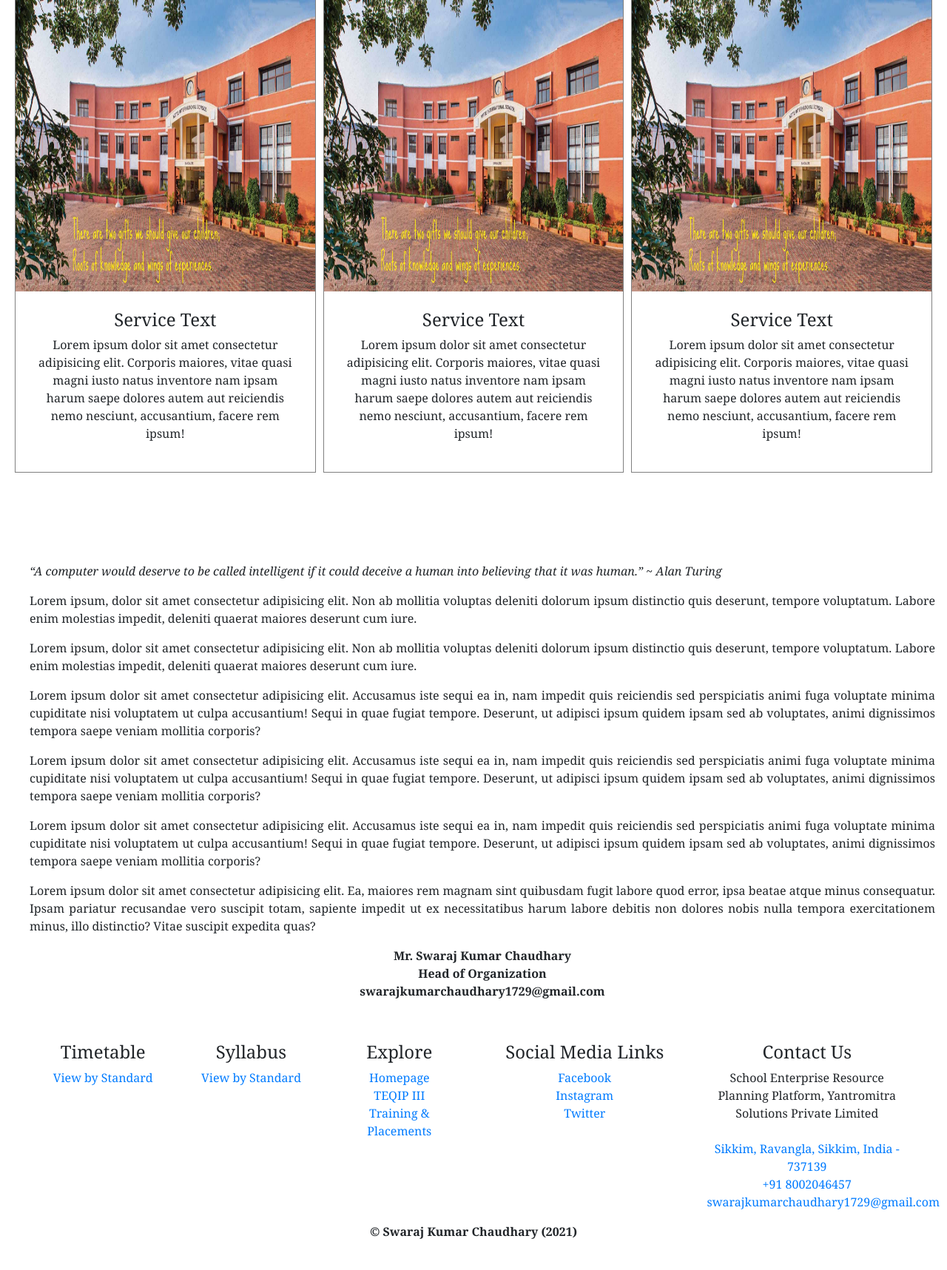
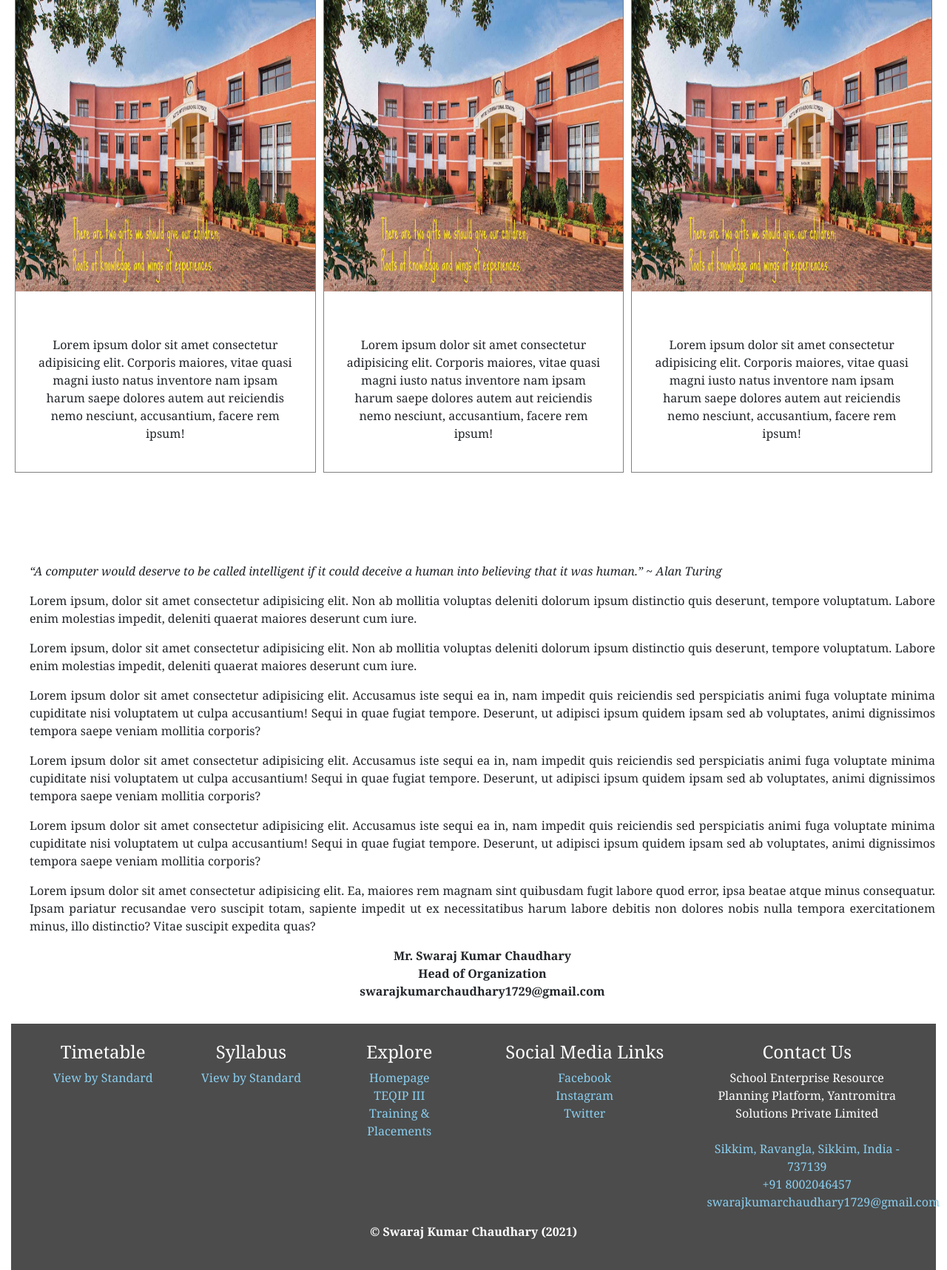
Before and after one commit to gyrodope69/school-management-website, a PHP site: page /index.php in a window 1280 px wide. Shown: the part 1160-2877 px from the top of the page at 74% size. Run offline with PHP 8.4, Linux system fonts and the light colour scheme; data comes from the database, SQL or seed files in the repository.

Commit message:
Update footer.php
changes in footer

```diff
--- a/includes/footer.php
+++ b/includes/footer.php
@@ -1,5 +1,9 @@
-<footer id="footer resources" class="p-4">
-    <div class="container-fluid" id="inner-footer">
+<style>
+    h4 {color:white;}
+    a {color:#89CFF0;}
+</style>
+<footer id="footer resources" class="p-4" style="background-color: rgba(0, 0, 0, 0.7);color:#fff">
+    <div class="container-fluid" id="inner-footer" >
         <div class="row">
             <div class="col-md-2 row-col">
                 <ul>
@@ -32,7 +36,7 @@
             <div class="col-md-3 row-col">
                 <ul>
                     <h4>Contact Us</h4>
-                    <li><span>School Enterprise Resource Planning Platform, Yantromitra Solutions Private Limited</span></li><br>
+                    <li style="color:white"><span>School Enterprise Resource Planning Platform, Yantromitra Solutions Private Limited</span></li><br>
                     <li><a href="https://goo.gl/maps/y3ZwTV9u2sweudjA6" target="_blank"><span>Sikkim, Ravangla, Sikkim, India - 737139</span></a></li>
                     <li><a href="tel:+91 8002046457"><span>+91 8002046457</span></a></li>
                     <li><a href="mailto:swarajkumarchaudhary1729@gmail.com"><span>swarajkumarchaudhary1729@gmail.com</span></a></li>
```
